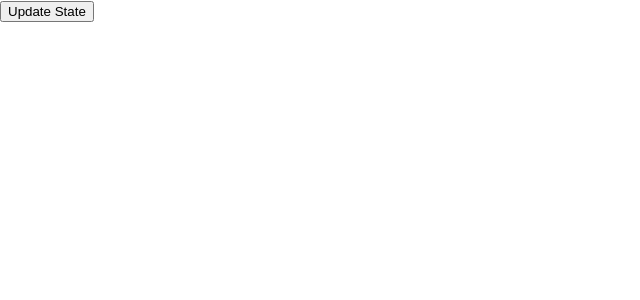
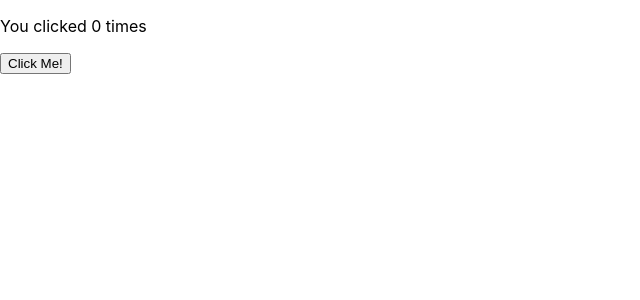
Before and after one commit to jpark-dev/dinosaurs, a React (Create React App) app: page / in a window 1280 px wide. Shown: the top 300 px of the page, without its empty margins (0-640 px from the left). Built offline with nearby package versions, Linux system fonts and the light colour scheme.

Commit message:
Subject: useEffect Content: Example implementation, document title change

```diff
--- a/src/components/Example.js
+++ b/src/components/Example.js
@@ -2,14 +2,20 @@
 import React, { useState, useEffect } from 'react';
 
 const Example = () => {
-    // declare [state, updateState] = useState(initialValue)
-    const [state, setState] = useState(0);
+    // declare a [state, updateState] = set(initialValue)
+    const [count, setCount] = useState(0);
+
+    useEffect(() => {
+        // Update document title using brower API
+        document.title = `You clicked ${count} times`;
+    });
 
     // render component
     return (
         <div>
-            <button>
-                Update State
+            <p> You clicked {count} times </p>
+            <button onClick={ () => setCount(count + 1) } >
+                Click Me!
             </button>
         </div>
     )
```
